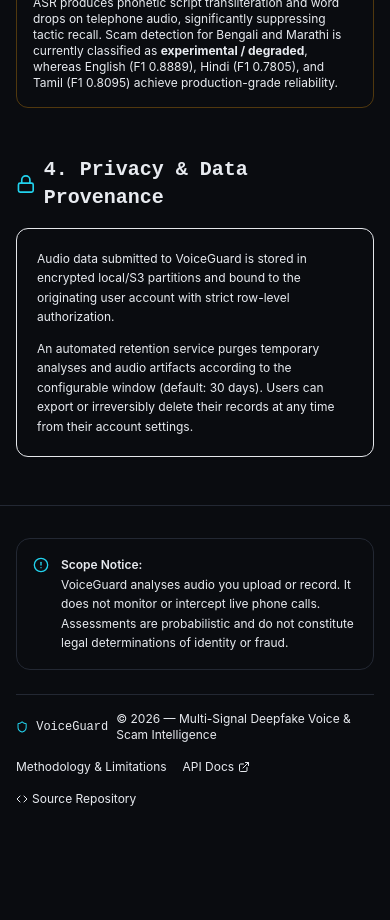
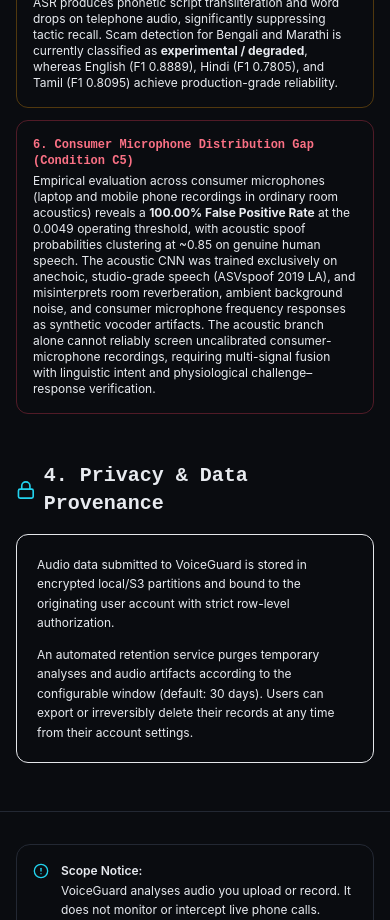
Before and after one commit to AS24xADITYA/VoiceGuard, a React (Vite) app in the folder frontend/: page /about in a window 390 px wide. Shown: the part 2300-3220 px from the top of the page. Before the commit the page ends 3139 px from the top, so only its background shows below. Built offline with nearby package versions, Linux system fonts and the light colour scheme; no server answers.

Commit message:
docs(eval): document condition C5 consumer-microphone evaluation and limitations

```diff
--- a/frontend/src/pages/AboutPage.tsx
+++ b/frontend/src/pages/AboutPage.tsx
@@ -192,6 +192,19 @@
               whereas English (F1 0.8889), Hindi (F1 0.7805), and Tamil (F1 0.8095) achieve production-grade reliability.
             </p>
           </div>
+
+          <div className="p-4 rounded-xl bg-bg-surface border border-rose-500/30 space-y-1">
+            <strong className="text-rose-400 block font-mono">6. Consumer Microphone Distribution Gap (Condition C5)</strong>
+            <p>
+              Empirical evaluation across consumer microphones (laptop and mobile phone recordings in ordinary room acoustics)
+              reveals a <strong>100.00% False Positive Rate</strong> at the 0.0049 operating threshold, with acoustic
+              spoof probabilities clustering at ~0.85 on genuine human speech. The acoustic CNN was trained exclusively
+              on anechoic, studio-grade speech (ASVspoof 2019 LA), and misinterprets room reverberation, ambient background noise,
+              and consumer microphone frequency responses as synthetic vocoder artifacts. The acoustic branch alone cannot
+              reliably screen uncalibrated consumer-microphone recordings, requiring multi-signal fusion with linguistic intent
+              and physiological challenge–response verification.
+            </p>
+          </div>
         </div>
       </section>
 
```
Also changed, not shown: 3 other files (tests, documents, lock files or other folders).
